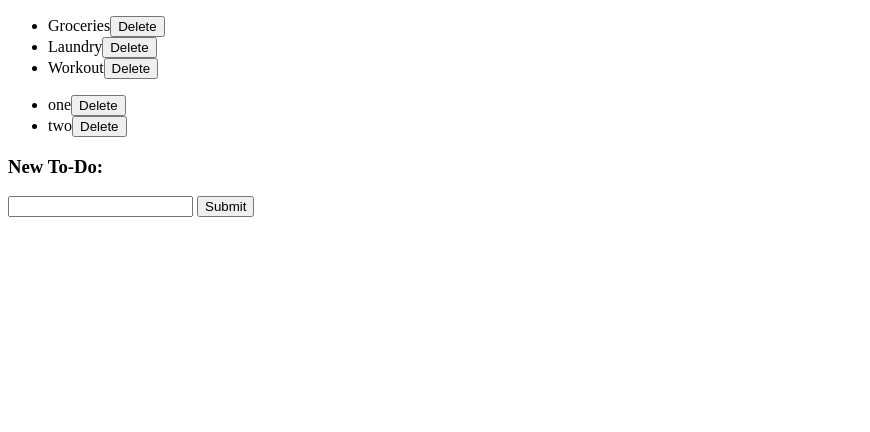
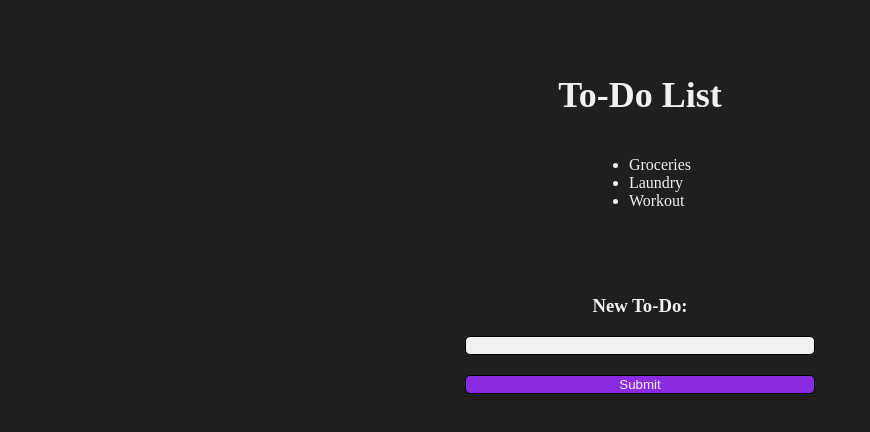
Before and after one commit to wsethgreen/TTS-to-do-list, a plain HTML site: page index.html in a window 1280 px wide. Shown: the whole page, without its empty margins (0-870 px from the left). Drawn offline with Linux system fonts and the light colour scheme.

Commit message:
added more functionality and added styles

```diff
--- a/index.html
+++ b/index.html
@@ -5,23 +5,22 @@
     <meta http-equiv="X-UA-Compatible" content="IE=edge">
     <meta name="viewport" content="width=device-width, initial-scale=1.0">
     <title>To-Do List</title>
+    <link rel="stylesheet" type="text/css" href="styles/style.css">
 </head>
 <body>
 
     <div class="to-do_list_container">
+        <h1>To-Do List</h1>
         <ul class="to-do_list">
-            <li>Groceries<button class="removeBtn">Delete</button></li>
-            <li>Laundry<button class="removeBtn">Delete</button></li>
-            <li>Workout<button class="removeBtn">Delete</button></li>
+            <li>Groceries</li>
+            <li>Laundry</li>
+            <li>Workout</li>
         </ul>
-        <ul>
-            <li>one<button class="removeBtn">Delete</button></li>
-            <li>two<button class="removeBtn">Delete</button></li>
-        </ul>
+
     </div>
 
     <div class="form_container">
-        <form action="">
+        <form class='form' action="">
             <h3>New To-Do:</h3>
             <input type="text" name="to-do_input" id="to-do_input">
             <button class="submit_button">Submit</button>
--- a/scripts/script.js
+++ b/scripts/script.js
@@ -1,9 +1,9 @@
-
+// Set selectors for the to-do list and submit button
 let toDoList = document.querySelector('.to-do_list');
 
 let submit = document.querySelector('.submit_button');
 
-// Function to add input value to to-do list
+// Click even for the submit button that adds input value to to-do list
 
 submit.addEventListener('click', (e) => {
     e.preventDefault();
@@ -24,22 +24,10 @@ submit.addEventListener('click', (e) => {
 
 // Click event to remove list item
 
-let toDoItem = document.querySelectorAll('.delete-btn');
-
-var deletes = document.querySelectorAll('.removeBtn')
-// Iterate all nodes
-deletes.forEach(btn => {
-  // Attach event listener. Note to preserve the button this-reference
-  // by using the non-shorthand function
-  btn.addEventListener('click', function() {
-    var li = this.parentNode
-    li.remove()
-  })
+toDoList.addEventListener('click', (e) => {
+    e.preventDefault();
+    e.target.style.textDecoration = "line-through";
+    setInterval(function() {
+        e.target.remove();
+    }, 1000);
 })
-
-
-
-// toDoItem.addEventListener('click', (e) => {
-//     e.preventDefault();
-//     toDoItem.remove();
-// })
--- /dev/null
+++ b/styles/style.css
@@ -0,0 +1,49 @@
+* {
+    background-color: #1f1f1f;
+    color: #f1f1f1;
+    size: 24px;
+}
+
+.to-do_list_container {
+    display: flex;
+    flex-direction: column;
+    align-items: center;
+    margin: 50px auto 50px auto;
+    width: 350px;
+}
+
+h1 {
+    font-size: 36px;
+    text-align: center;
+}
+
+.form_container {
+    display: flex;
+    flex-direction: column;
+    width: 350px;
+    margin: 0 auto 0 auto;
+}
+
+.form {
+    display: flex;
+    flex-direction: column;
+}
+
+h3 {
+    text-align: center;
+    size: 24px;
+}
+
+#to-do_input {
+    background-color: #f1f1f1;
+    border: 1px solid black;
+    color: #1f1f1f;
+    border-radius: 5px;
+    margin-bottom: 20px;
+}
+
+.submit_button {
+    background-color: blueviolet;
+    border: 1px solid black;
+    border-radius: 5px;
+}
```
